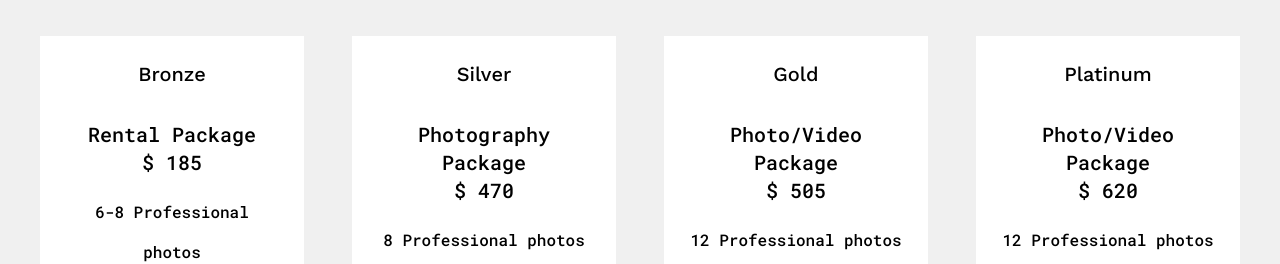
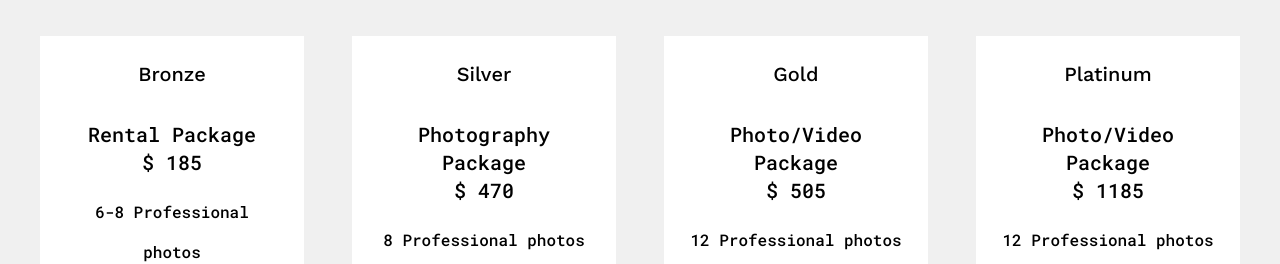
Before and after one commit to Bivektamu/stalwartprod, a React (Create React App) app: page / in a window 1280 px wide. Shown: the part 2280-2544 px from the top of the page. Built offline with nearby package versions, Linux system fonts and the light colour scheme.

Commit message:
Platinum price updated

```diff
--- a/src/components/Plan.jsx
+++ b/src/components/Plan.jsx
@@ -49,7 +49,7 @@ export const Plan = () => {
 
           <div className='bg-white px-6 relative pt-6 pb-24 hover:bg-aeroBlue hover:shadow-black hover:shadow-2xl transition-all ease-in duration-200 group border-b-8 hover:border-black border-grey wow fadeInUp'>
             <h3 className='text-base md:text-xl wow fadeInUp mb-4 md:mb-8'>Platinum</h3>
-            <h4 className="text-base md:text-xl mb-4 wow fadeInUp">Photo/Video Package<br />$ 620</h4>
+            <h4 className="text-base md:text-xl mb-4 wow fadeInUp">Photo/Video Package<br />$ 1185</h4>
             <p className='leading-10 mb-6'>
               <span className="font-medium wow fadeInUp">12 Professional photos</span><br />
               <span className="font-medium wow fadeInUp">2D floorplan(1-2 beds)</span><br />
```
